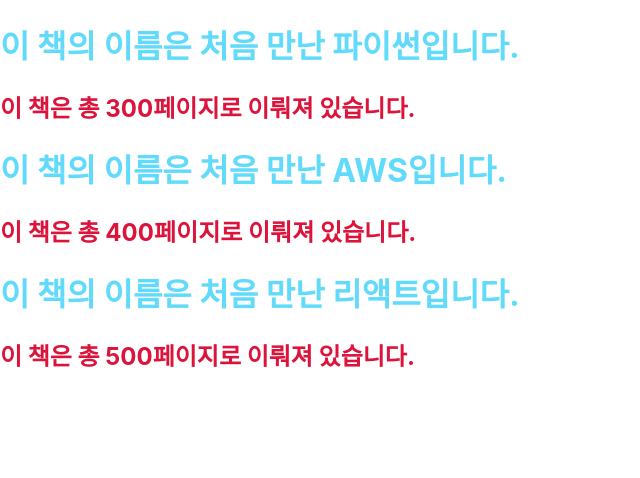
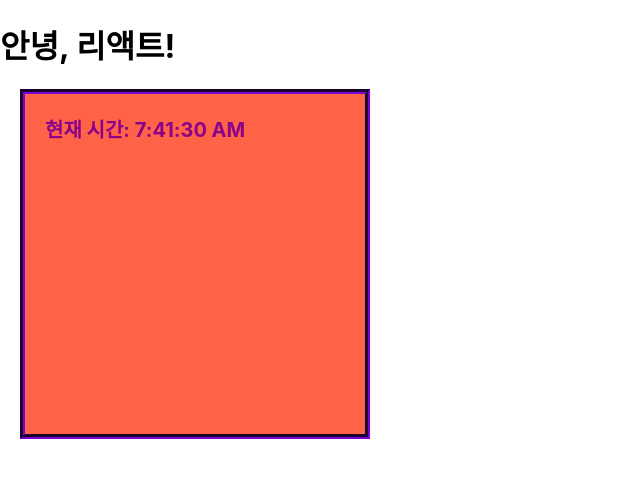
Before and after one commit to hyunmin-ooo/reactproject2024, a React (Create React App) app: page / in a window 1280 px wide. Shown: the top 478 px of the page, without its empty margins (0-640 px from the left). Built offline with nearby package versions, Linux system fonts and the light colour scheme.

Commit message:
React 2장, 3장

```diff
--- /dev/null
+++ b/src/chp04/Button.css
@@ -0,0 +1,9 @@
+.bg-green{
+    color : #282c34;
+}
+.bg-red{
+    color: crimson;
+}
+.bg-blue{
+    color: coral;
+}
--- /dev/null
+++ b/src/chp04/Button.jsx
@@ -0,0 +1,14 @@
+import React from "react";
+
+function Button(props) {
+    return (
+        <button className={`bg-${props.color}`}>
+            <b>
+                {props.children}
+            </b>
+        </button>
+    )
+
+}
+
+export default Button;
--- /dev/null
+++ b/src/chp04/Clock.css
@@ -0,0 +1,14 @@
+.cl{
+    border-width: 5px;
+    border-style: groove;
+    border-color: indigo;
+    background-color: tomato;
+    color: darkmagenta;
+    font-style: initial;
+    font-size: 20px;
+    font-weight: bold;
+    padding: 20px;
+    margin: 20px;
+    width: 300px;
+    height: 300px;
+}
--- /dev/null
+++ b/src/chp04/Clock.jsx
@@ -0,0 +1,11 @@
+import React from "react";
+
+function Clock(props){
+    return(
+        <div>
+            <h1>안녕, 리액트!</h1>
+            <div className={"cl"}>현재 시간: {new Date().toLocaleTimeString()}</div>
+        </div>
+    );
+}
+export default Clock;
--- /dev/null
+++ b/src/chp04/ConfirmDialog.jsx
@@ -0,0 +1,14 @@
+import React from "react";
+import Button from "./Button"
+
+function ConfirmDialog(props){
+    return(
+        <div>
+            <p>내용을 확인하셨으면 확인 버튼을 눌러주세요.</p>
+            <Button color='green'>확인</Button>
+            <Button color='red'>최소</Button>
+            <Button color='blue'>건너뛰기</Button>
+        </div>
+    )
+}
+export default ConfirmDialog;
--- a/src/index.js
+++ b/src/index.js
@@ -1,16 +1,23 @@
 import React from 'react';
 import ReactDOM from 'react-dom/client';
 import './index.css';
-import './chp03/Book.css'
+import './chp04/Clock.css';
 import reportWebVitals from './reportWebVitals';
-import Library from "./chp03/Library";
+import ConfirmDialog from "./chp04/ConfirmDialog";
+import Clock from "./chp04/Clock";
 
 const root = ReactDOM.createRoot(document.getElementById('root'));
-root.render(
-  <React.StrictMode>
-    <Library />
-  </React.StrictMode>
-);
+
+setInterval(() =>{
+    root.render(
+        <React.StrictMode>
+            <Clock />
+        </React.StrictMode>
+    );
+},1000
+)
+
+
 
 // If you want to start measuring performance in your app, pass a function
 // to log results (for example: reportWebVitals(console.log))
```
